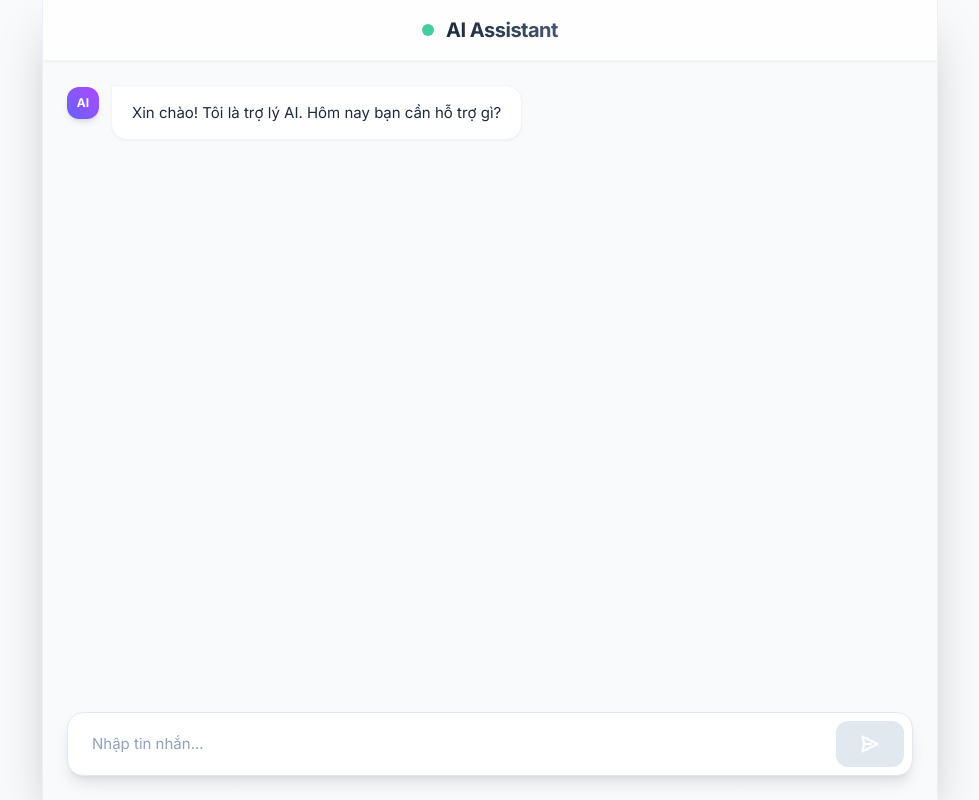
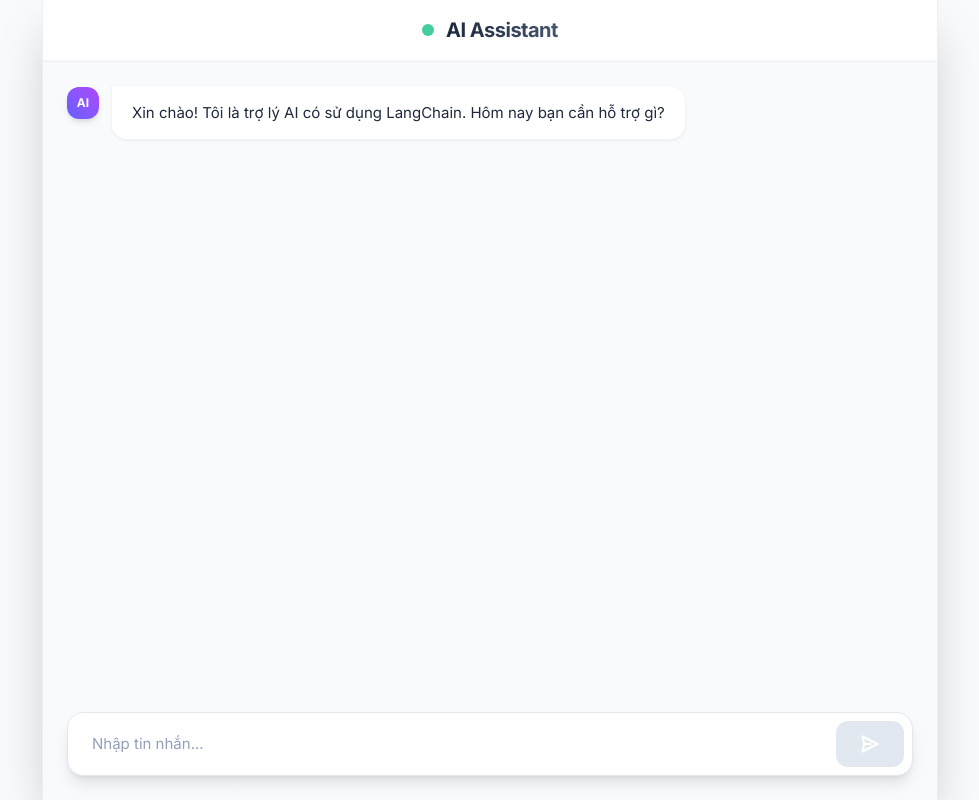
Before and after one commit to phxbinh/TrungNguyen, a Next.js app: page /langchain-sdk in a window 1280 px wide. Shown: the whole page, without its empty margins (150-1129 px from the left). Built offline with nearby package versions, Linux system fonts and the light colour scheme.

Commit message:
Update page.tsx

```diff
--- a/src/app/langchain-sdk/page.tsx
+++ b/src/app/langchain-sdk/page.tsx
@@ -14,7 +14,7 @@ const initialMessages: UIMessage[] = [
     parts: [
       {
         type: 'text',
-        text: 'Xin chào! Tôi là trợ lý AI. Hôm nay bạn cần hỗ trợ gì?',
+        text: 'Xin chào! Tôi là trợ lý AI có sử dụng LangChain. Hôm nay bạn cần hỗ trợ gì?',
       },
     ],
   },
```
